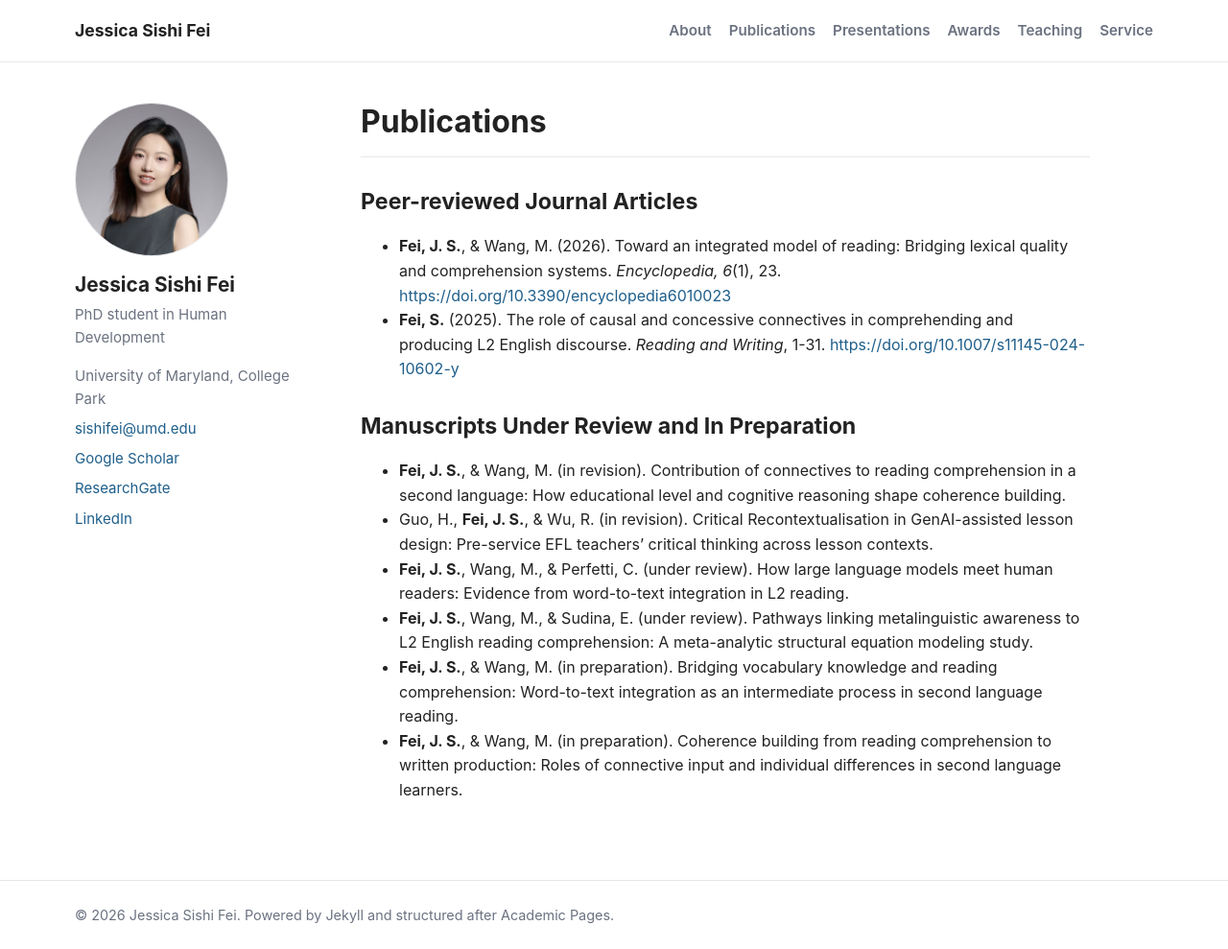
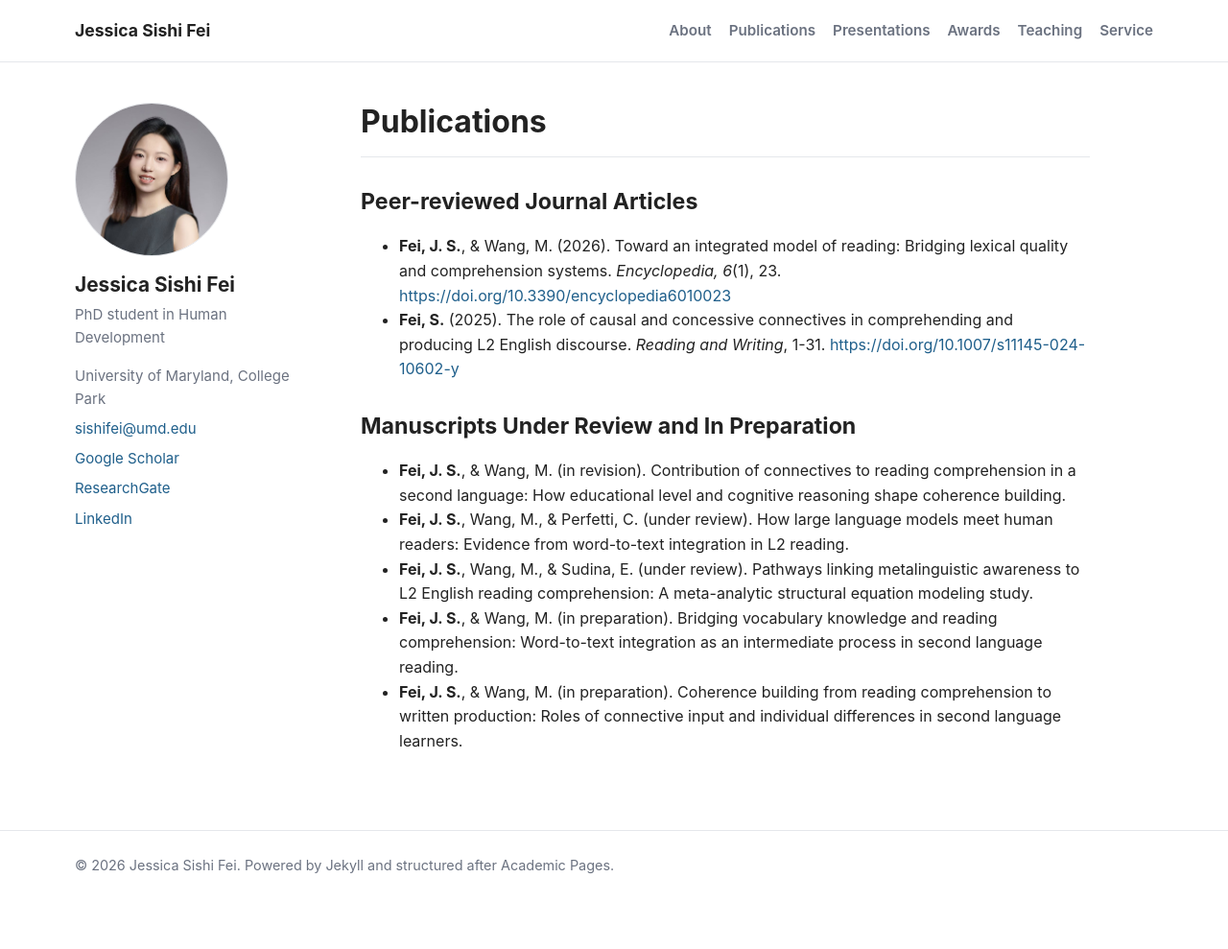
Before and after one commit to jessicasishifei/jessicasishifei.github.io, a Jekyll site: the page built from _pages/publications.md, in a window 1280 px wide. Shown: the whole page at 96% size. Built offline with Jekyll 4.4.1, drawn with Linux system fonts in a browser that asks for light colours; after the commit the page ends 937 px from its top, so only the background shows below that.

Commit message:
Remove Guo et al. manuscript from publications
Co-Authored-By: Claude Fable 5.2 <noreply@anthropic.com>
Claude-Session: https://claude.ai/code/session_01Ax9EbPD7o4KQgBDJxXgndQ

```diff
--- a/_pages/publications.md
+++ b/_pages/publications.md
@@ -12,7 +12,6 @@ author_profile: true
 ## Manuscripts Under Review and In Preparation
 
 - **Fei, J. S.**, & Wang, M. (in revision). Contribution of connectives to reading comprehension in a second language: How educational level and cognitive reasoning shape coherence building.
-- Guo, H., **Fei, J. S.**, & Wu, R. (in revision). Critical Recontextualisation in GenAI-assisted lesson design: Pre-service EFL teachers’ critical thinking across lesson contexts.
 - **Fei, J. S.**, Wang, M., & Perfetti, C. (under review). How large language models meet human readers: Evidence from word-to-text integration in L2 reading.
 - **Fei, J. S.**, Wang, M., & Sudina, E. (under review). Pathways linking metalinguistic awareness to L2 English reading comprehension: A meta-analytic structural equation modeling study.
 - **Fei, J. S.**, & Wang, M. (in preparation). Bridging vocabulary knowledge and reading comprehension: Word-to-text integration as an intermediate process in second language reading.
```
